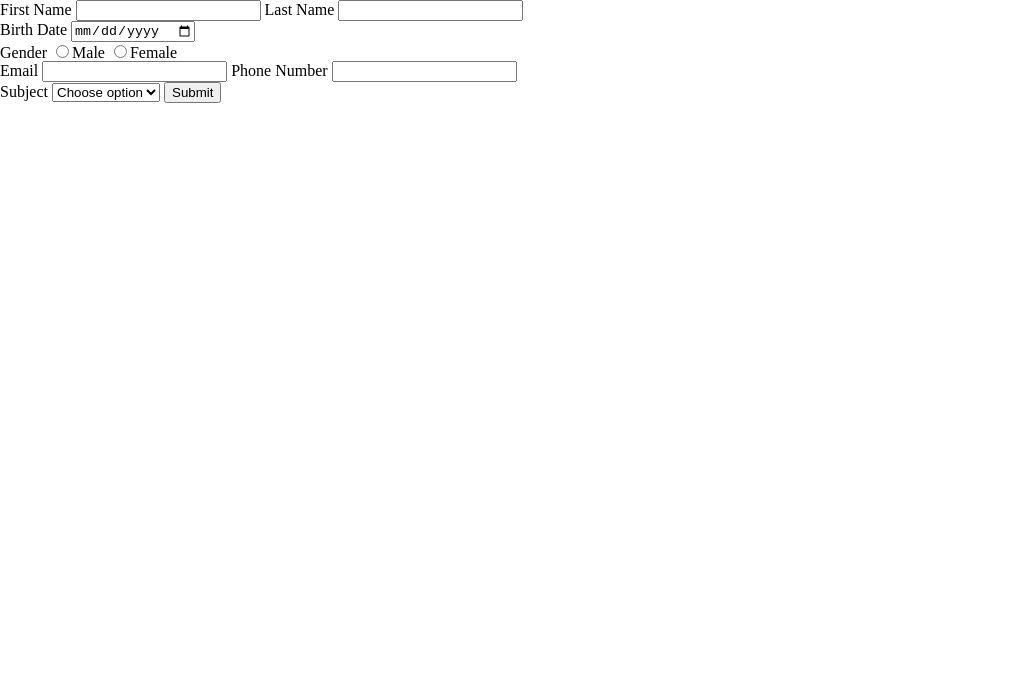
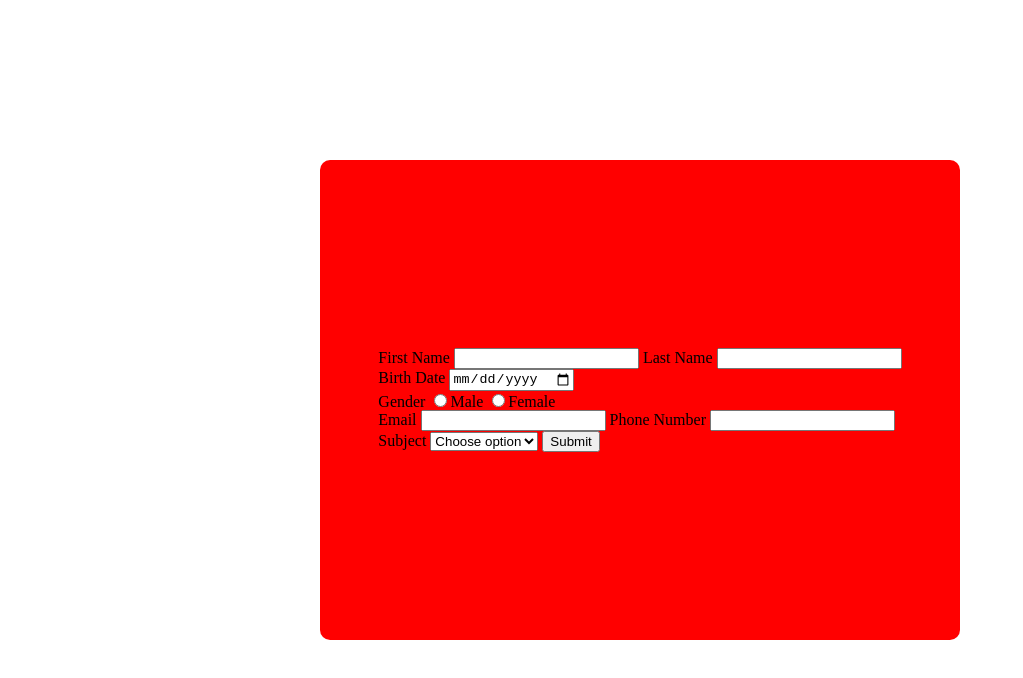
Before and after one commit to Soratun/tempo, a plain HTML site: page index.html in a window 1280 px wide. Shown: the whole page, without its empty margins (0-1023 px from the left). Drawn offline with nearby package versions, Linux system fonts and the light colour scheme.

Commit message:
Center the form on the screen.

```diff
--- a/index.html
+++ b/index.html
@@ -11,6 +11,7 @@
     <link rel="stylesheet" href="style.css" />
   </head>
   <body>
+    <div class="card">
       <form>
         <div class="Name">
           <label for="FirstName">First Name</label>
@@ -27,10 +28,12 @@
               for="Male"
               >Male</label
             >
-          <input type="radio" id="Female" name="Gender" value="Female" /><label
-            for="Female"
-            >Female</label
-          >
+            <input
+              type="radio"
+              id="Female"
+              name="Gender"
+              value="Female"
+            /><label for="Female">Female</label>
           </div>
         </div>
         <div class="details">
@@ -49,5 +52,6 @@
 
         <button type="submit">Submit</button>
       </form>
+    </div>
   </body>
 </html>
--- a/style.css
+++ b/style.css
@@ -1,3 +1,21 @@
 *{
     box-sizing: border-box;
 }
+html,body{
+    height: 100%;
+    margin: 0;
+    display: flex;
+    justify-content: center;
+    align-items: center;
+}
+
+.card{
+    background-color: red;
+    display: flex;
+    flex-direction: column;
+    justify-content: center;
+    align-items: center;
+    width: 40rem;
+    height: 30rem;
+    border-radius: 10px;
+}
```
Lines whose indentation alone changed are shown as unchanged.
